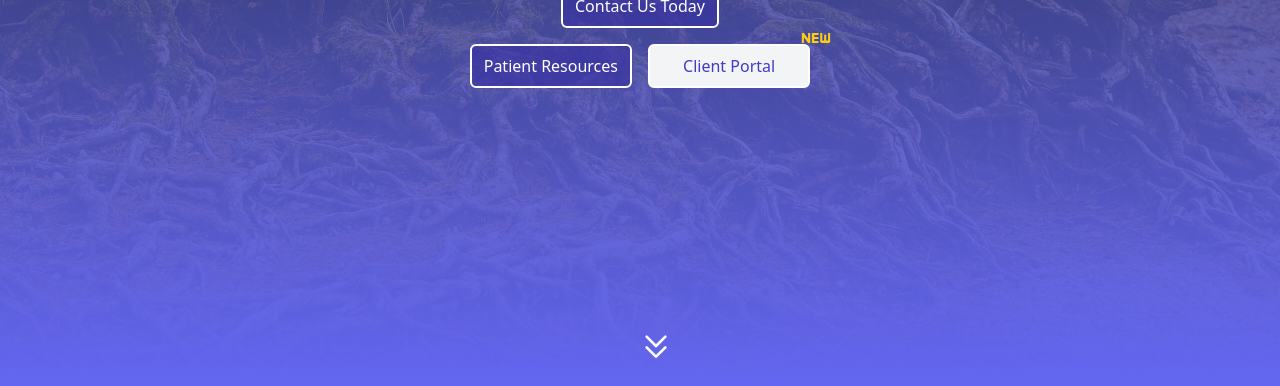
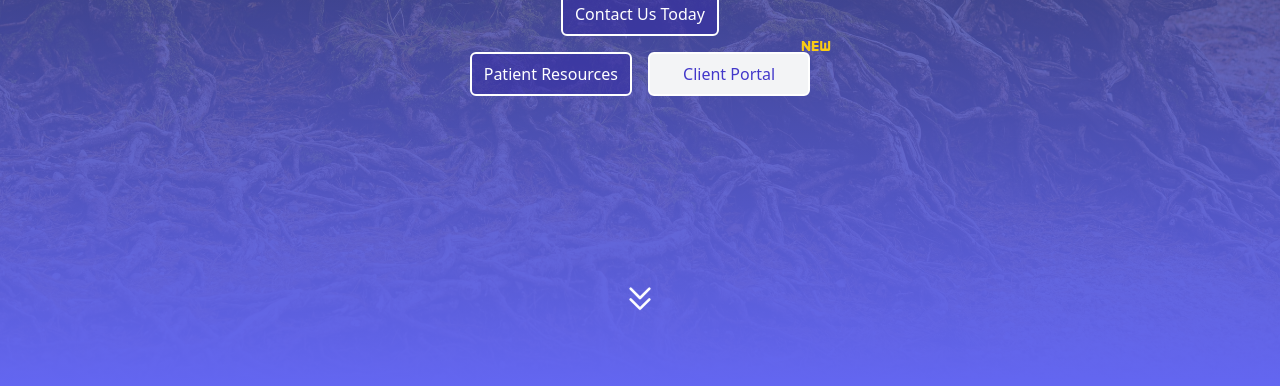
Before and after one commit to nmastroianni/rooted-gatsby-site, a Gatsby site: page / in a window 1280 px wide. Shown: the part 414-800 px from the top of the page. Built offline with nearby package versions, Linux system fonts and the light colour scheme; Gatsby itself is replaced by a stand-in of ours.

Commit message:
spacing arrows

```diff
--- a/src/components/Hero.js
+++ b/src/components/Hero.js
@@ -42,13 +42,13 @@ export default function Hero() {
             <MdOutlineFiberNew className="absolute -right-7 -top-7 w-10 h-10 text-yellow-400" />
           </a>
         </div>
-        <Link to="#main-nav">
+        <Link to="#main-nav" className="w-8 h-8  absolute bottom-16">
           <svg
             xmlns="http://www.w3.org/2000/svg"
             fill="none"
             viewBox="0 0 24 24"
             stroke="currentColor"
-            className="w-8 h-8 animate-bounce absolute bottom-4"
+            className="animate-bounce"
           >
             <path
               strokeLinecap="round"
```
